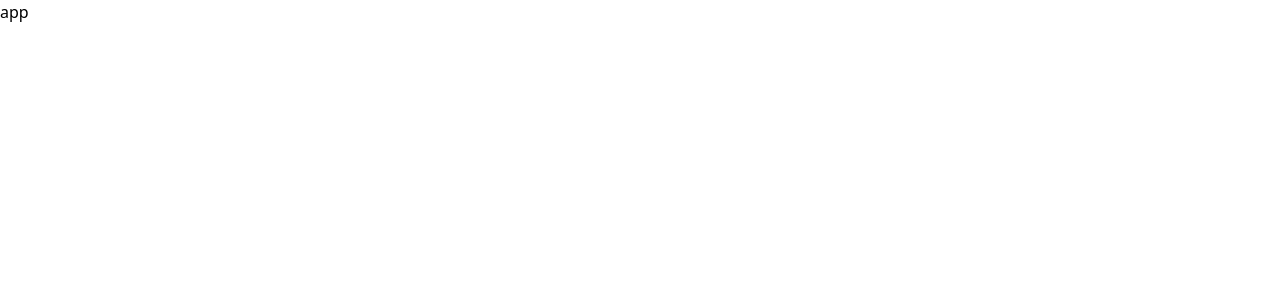
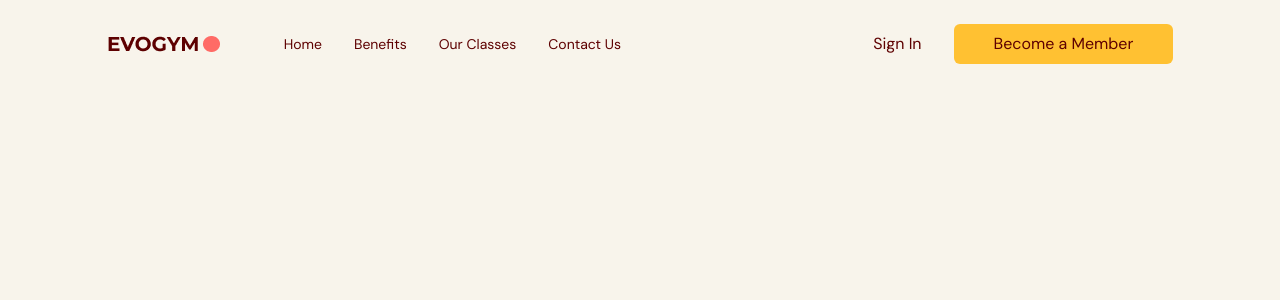
Before and after one commit to iamsuyashpatel07/gymmer, a React (Vite) app: page / in a window 1280 px wide. Shown: the top 300 px of the page. Built offline with nearby package versions, Linux system fonts and the light colour scheme.

Commit message:
desktom menu done

```diff
--- a/package.json
+++ b/package.json
@@ -10,7 +10,6 @@
     "preview": "vite preview"
   },
   "dependencies": {
-    "@heroicons/react": "^2.0.18",
     "framer-motion": "^10.12.16",
     "react": "^18.2.0",
     "react-anchor-link-smooth-scroll": "^1.0.12",
--- a/src/App.tsx
+++ b/src/App.tsx
@@ -1,7 +1,16 @@
-import React from "react";
+import Navbar from "@/scenes/navbar";
+import { useState } from "react";
+import { SelectedPage } from "@/shared/types";
 
 function App() {
-  return <div className="app">app</div>;
+  const [selectedPage, setSelectedPage] = useState<SelectedPage>(
+    SelectedPage.Home
+  );
+  return (
+    <div className="app bg-gray-20">
+      <Navbar selectedPage={selectedPage} setSelectedPage={setSelectedPage} />
+    </div>
+  );
 }
 
 export default App;
--- /dev/null
+++ b/src/hooks/useMediaQuery.ts
@@ -0,0 +1,18 @@
+import { useState, useEffect } from "react";
+
+const useMediaQuery = (query: string) => {
+    const [matches, setMatches] = useState(false)
+    useEffect(() => {
+        const media = window.matchMedia(query);
+        if (media.matches !== matches) {
+            setMatches(media.matches);
+        }
+        const listener = () => setMatches(media.matches);
+        window.addEventListener("resize", listener);
+        return () => window.removeEventListener("resize", listener);
+    }, [matches, query]);
+
+    return matches;
+}
+
+export default useMediaQuery;
--- a/src/index.css
+++ b/src/index.css
@@ -1,3 +1,16 @@
+@import url("https://fonts.googleapis.com/css2?family=DM+Sans:wght@400;700&family=Montserrat:wght@700&display=swap");
+
+
 @tailwind base;
 @tailwind components;
 @tailwind utilities;
+
+html,
+body,
+#root,
+.app {
+  height: 100%;
+  width: 100%;
+  font-family: "DM Sans", sans-serif;
+  @apply text-gray-500;
+}
--- /dev/null
+++ b/src/scenes/navbar/index.tsx
@@ -0,0 +1,103 @@
+import { useState } from "react";
+import Logo from "@/assets/Logo.png";
+import Link from "./Link";
+import { SelectedPage } from "@/shared/types";
+import useMediaQuery from "@/hooks/useMediaQuery";
+import ActionButton from "@/shared/ActionButton";
+
+type Props = {
+  selectedPage: SelectedPage;
+  setSelectedPage: (value: SelectedPage) => void;
+};
+
+const Navbar = ({ selectedPage, setSelectedPage }: Props) => {
+  const flexBetween = "flex items-center justify-between";
+  const isAboveMediumScreen = useMediaQuery("(min-width:1060px)");
+
+  const [isMenuToggled, setIsMenuToggled] = useState<boolean>(true);
+  return (
+    <nav>
+      <div className={`${flexBetween} fixed top-0 z-30 w-full py-6`}>
+        <div className={`${flexBetween} mx-auto w-5/6`}>
+          <div className={`${flexBetween} w-full gap-16`}>
+            {/* LEFT SIDE */}
+            <img alt="logo" src={Logo} />
+
+            {/* RIGHT SIDE */}
+            {isAboveMediumScreen ? (
+              <div className={`${flexBetween} w-full`}>
+                <div className={`${flexBetween} gap-8 text-sm`}>
+                  <Link
+                    selectedPage={selectedPage}
+                    setSelectedPage={setSelectedPage}
+                    page="Home"
+                  />
+                  <Link
+                    selectedPage={selectedPage}
+                    setSelectedPage={setSelectedPage}
+                    page="Benefits"
+                  />
+                  <Link
+                    selectedPage={selectedPage}
+                    setSelectedPage={setSelectedPage}
+                    page="Our Classes"
+                  />
+                  <Link
+                    selectedPage={selectedPage}
+                    setSelectedPage={setSelectedPage}
+                    page="Contact Us"
+                  />
+                </div>
+                <div className={`${flexBetween} gap-8`}>
+                  <p>Sign In</p>
+                  <ActionButton setSelectedPage={setSelectedPage}>
+                    Become a Member
+                  </ActionButton>
+                </div>
+              </div>
+            ) : (
+              <div
+                className="rounded-full bg-secondary-500 p-2"
+                onClick={() => setIsMenuToggled(!isMenuToggled)}
+              >
+                {isMenuToggled ? (
+                  <svg
+                    xmlns="http://www.w3.org/2000/svg"
+                    fill="none"
+                    viewBox="0 0 24 24"
+                    strokeWidth={1.5}
+                    stroke="currentColor"
+                    className="h-6 w-6 text-white"
+                  >
+                    <path
+                      strokeLinecap="round"
+                      strokeLinejoin="round"
+                      d="M3.75 6.75h16.5M3.75 12h16.5m-16.5 5.25h16.5"
+                    />
+                  </svg>
+                ) : (
+                  <svg
+                    xmlns="http://www.w3.org/2000/svg"
+                    fill="none"
+                    viewBox="0 0 24 24"
+                    strokeWidth={1.5}
+                    stroke="currentColor"
+                    className="h-6 w-6 text-white"
+                  >
+                    <path
+                      strokeLinecap="round"
+                      strokeLinejoin="round"
+                      d="M6 18L18 6M6 6l12 12"
+                    />
+                  </svg>
+                )}
+              </div>
+            )}
+          </div>
+        </div>
+      </div>
+    </nav>
+  );
+};
+
+export default Navbar;
--- /dev/null
+++ b/src/shared/ActionButton.tsx
@@ -0,0 +1,22 @@
+import React from "react";
+import AnchorLink from "react-anchor-link-smooth-scroll";
+import { SelectedPage } from "./types";
+
+type Props = {
+  children: React.ReactNode;
+  setSelectedPage: (value: SelectedPage) => void;
+};
+
+const ActionButton = ({ children, setSelectedPage }: Props) => {
+  return (
+    <AnchorLink
+      className="rounded-md bg-secondary-500 px-10 py-2 hover:bg-primary-500 hover:text-white"
+      onClick={() => setSelectedPage(SelectedPage.ContactUs)}
+      href={`#${SelectedPage.ContactUs}`}
+    >
+      {children}
+    </AnchorLink>
+  );
+};
+
+export default ActionButton;
--- /dev/null
+++ b/src/shared/types.ts
@@ -0,0 +1,6 @@
+export enum SelectedPage {
+  Home = "Home",
+  Benefits = "benefits",
+  OurClasses = "ourClasses",
+  ContactUs = "contactus",
+}
```
Also changed, not shown: 1 other file (tests, documents, lock files or other folders).
